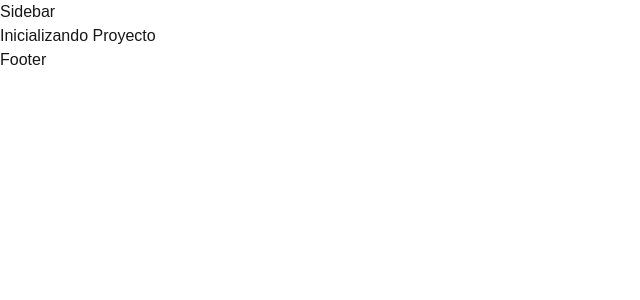
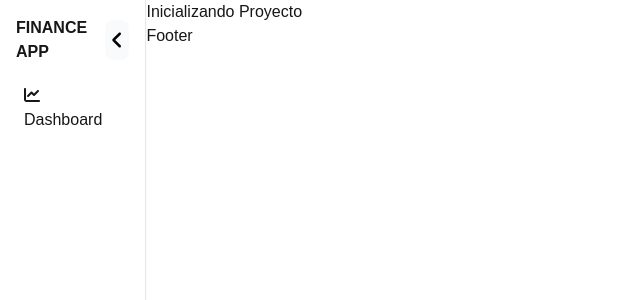
Before and after one commit to Jeim05/personal-finance-app, a Next.js app: page / in a window 1280 px wide. Shown: the top 300 px of the page, without its empty margins (0-640 px from the left). Built offline with nearby package versions, Linux system fonts and the light colour scheme.

Commit message:
Maquetando pagina principal

```diff
--- a/app/layout.tsx
+++ b/app/layout.tsx
@@ -3,6 +3,9 @@ import localFont from "next/font/local";
 import "./globals.css";
 import Footer from "../components/Footer";
 import Sidebar from "../components/Sidebar";
+import "@fortawesome/fontawesome-svg-core/styles.css";
+import { config } from "@fortawesome/fontawesome-svg-core";
+config.autoAddCss = false;
 
 const geistSans = localFont({
   src: "./fonts/GeistVF.woff",
@@ -28,9 +31,14 @@ export default function RootLayout({
   return (
     <html lang="en">
       <body className={`${geistSans.variable} ${geistMono.variable} antialiased`}>
-        <Sidebar />
-        {children}
-        <Footer />
+        <div className="h-screen flex flex-row justify-start">
+          <Sidebar />
+          <div className="w-full">
+          {children}
+          <Footer />
+          </div>
+        </div>
+
       </body>
     </html>
   );
--- a/components/Sidebar.tsx
+++ b/components/Sidebar.tsx
@@ -1,8 +1,29 @@
+import { FontAwesomeIcon } from '@fortawesome/react-fontawesome'
+import { faAngleLeft, faChartLine } from '@fortawesome/free-solid-svg-icons'
+import Link from 'next/link'
 import React from 'react'
 
 function Sidebar() {
   return (
-    <div>Sidebar</div>
+    <aside className='h-screen'>
+      <nav className='h-full flex flex-col bg-white border-r shadow-sm '>
+        <div className='p-4 pb-2 flex justify-between items-center'>
+          <Link href='/' className='font-bold'>
+            FINANCE APP
+          </Link>
+          <button className='p-1.5 rounded-lg text-xl text-black bg-gray-50 hover:bg-gray-100'>
+            <FontAwesomeIcon icon={faAngleLeft} />
+          </button>
+        </div>
+        <ul className='flex-1 px-3'>
+          <li className={`relative flex items-center py-2 px-3 my-1 font-medium rounded-md`}>
+            <Link href="/">
+              <FontAwesomeIcon icon={faChartLine} /> Dashboard
+            </Link>
+          </li>
+        </ul>
+      </nav>
+    </aside>
   )
 }
 
```
Also changed, not shown: package.json (+9 -4 lines), 1 other file (tests, documents, lock files or other folders).
